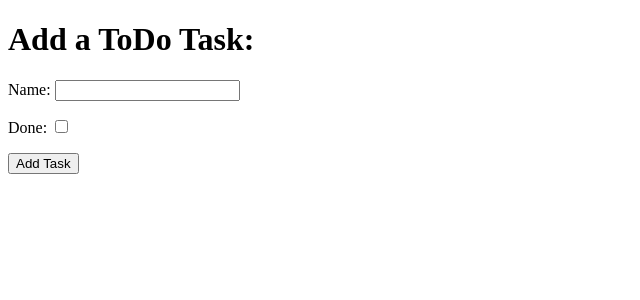
After one commit to Camelia03/new_project, a Django app: page /add in a window 1280 px wide. The commit adds this page. Shown: the top 300 px of the page, without its empty margins (0-640 px from the left). Run offline with Django 3.2, Linux system fonts and the light colour scheme.

Commit message:
Creating a new task part 1 and 2

```diff
--- a/django_list/urls.py
+++ b/django_list/urls.py
@@ -15,9 +15,10 @@ Including another URLconf
 """
 from django.contrib import admin
 from django.urls import path
-from todo.views import get_todo_list
+from todo.views import get_todo_list, add_task
 
 urlpatterns = [
     path('admin/', admin.site.urls),
     path('', get_todo_list, name='get_todo_list'),
+    path('add', add_task, name='add'),
 ]
--- /dev/null
+++ b/todo/templates/todo/add_task.html
@@ -0,0 +1,37 @@
+<!DOCTYPE html>
+<html lang="en">
+
+<head>
+    <meta charset="UTF-8">
+    <meta http-equiv="X-UA-Compatible" content="IE=edge">
+    <meta name="viewport" content="width=device-width, initial-scale=1.0">
+    <title>Document</title>
+</head>
+
+<body>
+    <h1>Add a ToDo Task:</h1>
+    <form method="POST" action="{% url 'add' %}">
+        {% csrf_token %}
+        <div>
+            <p>
+                <label for="id_name">Name:</label>
+                <input type="text" id="id_name" name="task_name" />
+            </p>
+        </div>
+        <div>
+            <p>
+                <label for="id_done">Done:</label>
+                <input type="checkbox" id="id_done" name="done" />
+            </p>
+        </div>
+        <div>
+            <p>
+                <button type="submit">Add Task</button>
+            </p>
+        </div>
+    </form>
+
+
+</body>
+
+</html>
--- a/todo/templates/todo/todo_list.html
+++ b/todo/templates/todo/todo_list.html
@@ -25,6 +25,8 @@
         </tr>
         {% endfor %}
     </table>
+    <a href="/add">Add a Task</a>
+
 </body>
 
 </html>
--- a/todo/views.py
+++ b/todo/views.py
@@ -1,4 +1,4 @@
-from django.shortcuts import render
+from django.shortcuts import render, redirect
 from .models import Task
 
 # Create your views here.
@@ -10,3 +10,13 @@ def get_todo_list(request):
         'tasks': tasks
     }
     return render(request, 'todo/todo_list.html', context)
+
+
+def add_task(request):
+    if request.method == 'POST':
+        name = request.POST.get('task_name')
+        done = 'done' in request.POST
+        Task.objects.create(name=name, done=done)
+
+        return redirect('get_todo_list')
+    return render(request, 'todo/add_task.html')
```
Also changed, not shown: db.sqlite3.
